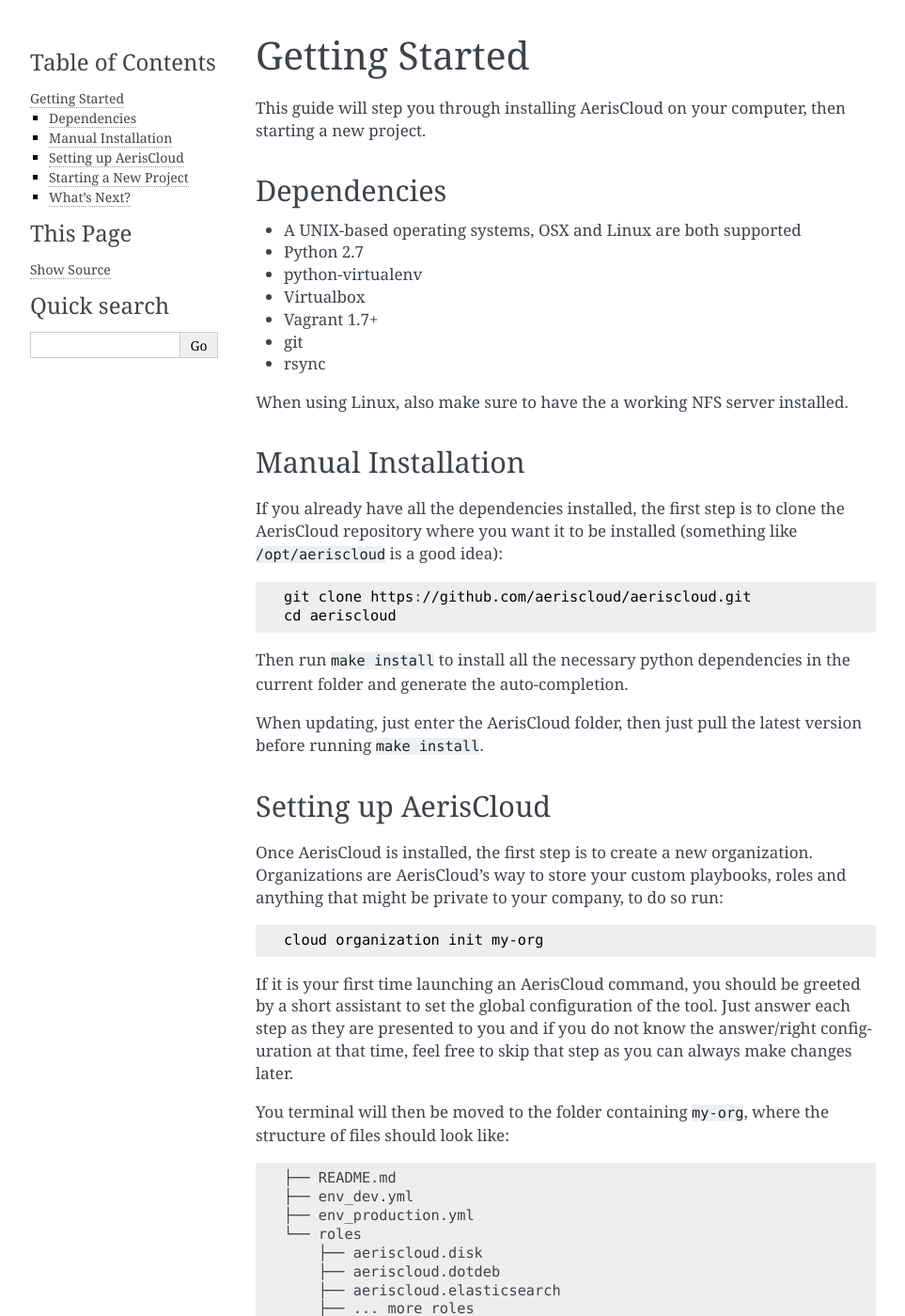
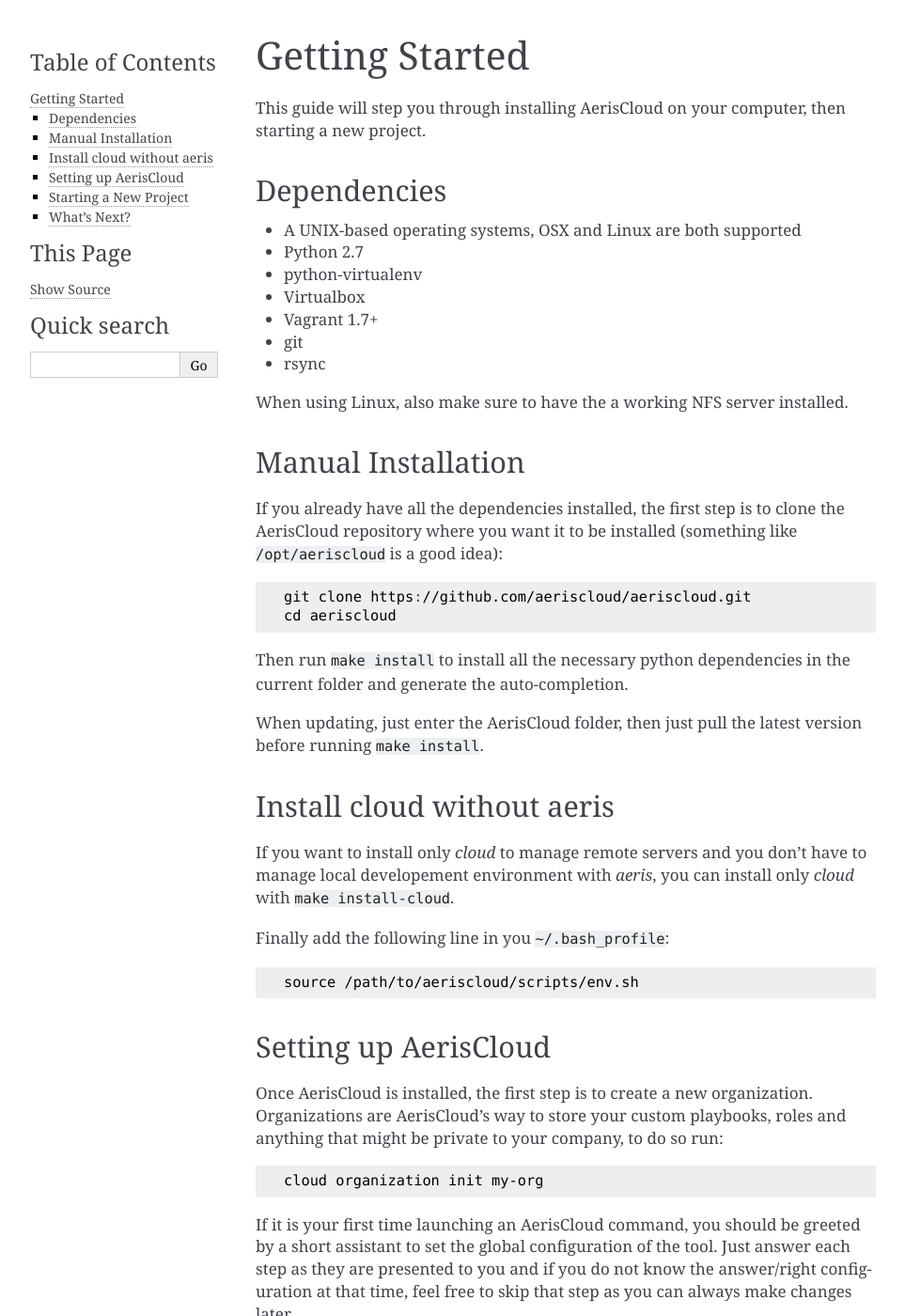
Before and after one commit to AerisCloud/AerisCloud, a Sphinx documentation site: the page built from docs/getting-started.rst, in a window 1280 px wide and 1400 px high. Shown: the whole window at 94% size, without its empty margins (148-1111 px from the left). Built offline with Sphinx 7.4.7, drawn with Linux system fonts in a browser that asks for light colours.

Commit message:
Add the instructions to install only cloud

```diff
--- a/docs/getting-started.rst
+++ b/docs/getting-started.rst
@@ -32,6 +32,17 @@
 
 When updating, just enter the AerisCloud folder, then just pull the latest
 version before running ``make install``.
+
+Install cloud without aeris
+---------------------------
+
+If you want to install only *cloud* to manage remote servers and you
+don't have to manage local developement environment with *aeris*, you can install
+only *cloud* with ``make install-cloud``.
+
+Finally add the following line in you ``~/.bash_profile``::
+
+  source /path/to/aeriscloud/scripts/env.sh
 
 Setting up AerisCloud
 ---------------------
```
Also changed, not shown: 1 other file.
